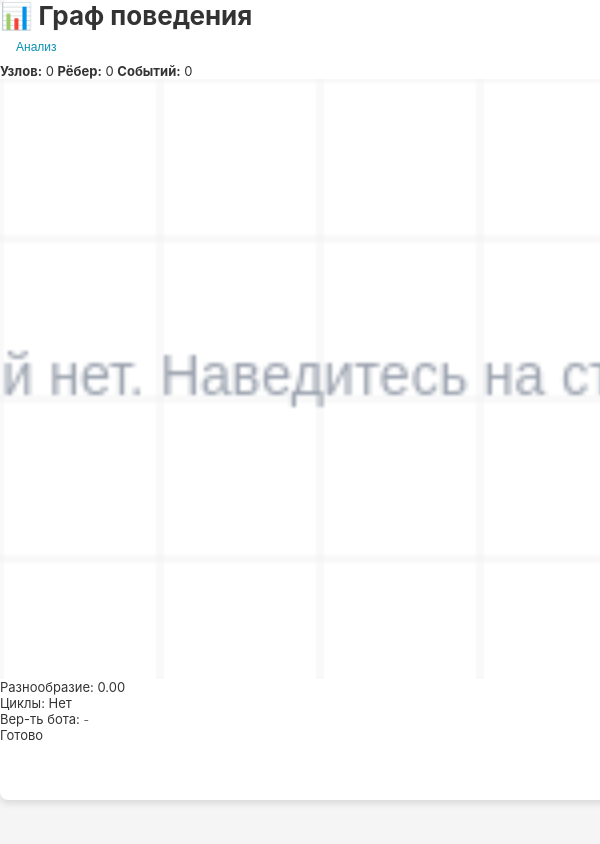
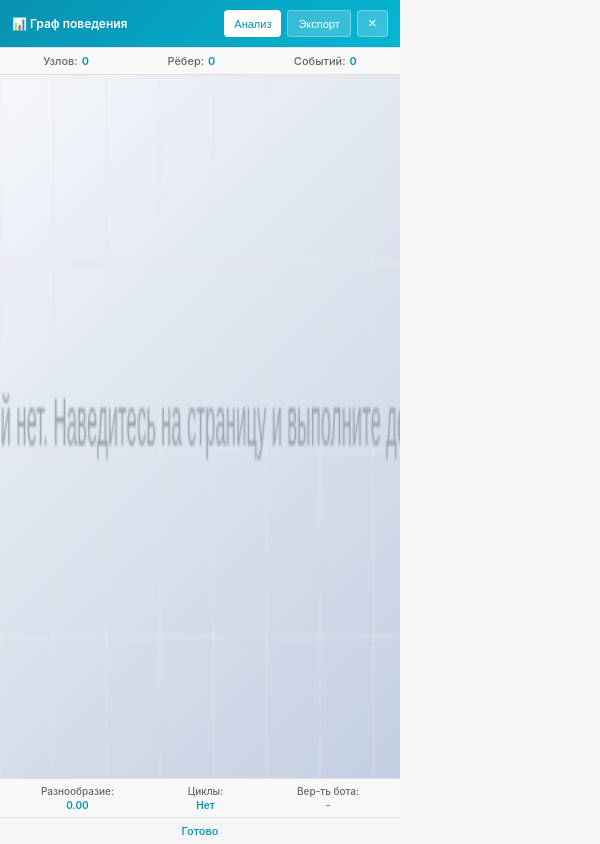
Before and after one commit to vozzhaevsn/JS_ITMO, a browser extension: page analis/src/ui/popup.html in a window 400 px wide. Shown: the top 844 px of the page, 600 px wide, since content can reach past the window. Drawn offline with Linux system fonts and the light colour scheme.

Commit message:
fix: 🎯 оптимизированные стили для компактного интерфейса (400x600px)

```diff
--- a/analis/src/ui/popup.css
+++ b/analis/src/ui/popup.css
@@ -5,55 +5,59 @@
 }
 
 html, body {
-  width: 100%;
-  height: 100%;
+  width: 400px;
+  height: 600px;
   font-family: -apple-system, BlinkMacSystemFont, 'Segoe UI', sans-serif;
-  font-size: 13px;
+  font-size: 12px;
   background: #f5f5f5;
   color: #333;
+  overflow: hidden;
 }
 
 .container {
   display: flex;
   flex-direction: column;
-  width: 1200px;
-  height: 800px;
+  width: 100%;
+  height: 100%;
   background: white;
-  border-radius: 8px;
-  box-shadow: 0 4px 6px rgba(0, 0, 0, 0.1);
 }
 
-/* Навбар */
-.navbar {
+/* Наголовок с кнопками */
+.header {
   display: flex;
   justify-content: space-between;
   align-items: center;
-  padding: 16px;
+  padding: 10px 12px;
   background: linear-gradient(135deg, #0891b2, #06b6d4);
   color: white;
-  border-radius: 8px 8px 0 0;
-  box-shadow: 0 2px 4px rgba(0, 0, 0, 0.1);
+  border-bottom: 1px solid #e0e0e0;
+  flex-shrink: 0;
 }
 
-.navbar h1 {
-  font-size: 18px;
+.header h1 {
+  font-size: 14px;
   font-weight: 600;
+  margin: 0;
 }
 
-.controls {
+.btn-group {
   display: flex;
-  gap: 8px;
+  gap: 6px;
 }
 
-/* Кнопки */
+/* Компактные кнопки */
 .btn {
-  padding: 8px 16px;
   border: none;
   border-radius: 4px;
-  font-size: 12px;
+  font-size: 11px;
   font-weight: 500;
   cursor: pointer;
-  transition: all 0.2s ease;
+  transition: all 0.15s ease;
+  white-space: nowrap;
+}
+
+.btn-small {
+  padding: 6px 10px;
 }
 
 .btn-primary {
@@ -76,190 +80,126 @@ html, body {
   background: rgba(255, 255, 255, 0.3);
 }
 
-/* Основное содержимое */
-.main-content {
+/* Компактная инфо строка */
+.info-bar {
   display: flex;
-  flex: 1;
-  gap: 12px;
-  padding: 12px;
-  overflow: hidden;
+  justify-content: space-around;
+  gap: 8px;
+  padding: 8px 12px;
+  background: #f9f9f9;
+  border-bottom: 1px solid #e0e0e0;
+  font-size: 11px;
+  flex-shrink: 0;
 }
 
-/* График */
-.graph-container {
-  flex: 1;
-  background: white;
-  border: 1px solid #e0e0e0;
-  border-radius: 6px;
-  overflow: hidden;
+.info-item {
+  display: flex;
+  align-items: center;
+  gap: 4px;
+  white-space: nowrap;
 }
 
-/* Сайдбар */
-.sidebar {
-  width: 280px;
+.info-item strong {
+  color: #666;
+  font-weight: 500;
+}
+
+.info-item span {
+  color: #0891b2;
+  font-weight: 600;
+}
+
+/* График - основной элемент */
+.graph {
+  flex: 1;
+  width: 100%;
+  background: linear-gradient(135deg, #f5f7fa 0%, #c3cfe2 100%);
+  border: none;
+  display: block;
+  margin: 0;
+  padding: 0;
+}
+
+/* Метрики в одну строку */
+.metrics-bar {
+  display: flex;
+  justify-content: space-around;
+  gap: 8px;
+  padding: 8px 12px;
+  background: #f9f9f9;
+  border-top: 1px solid #e0e0e0;
+  font-size: 10px;
+  flex-shrink: 0;
+}
+
+.metric {
   display: flex;
   flex-direction: column;
-  gap: 12px;
-  overflow-y: auto;
+  align-items: center;
+  gap: 2px;
+  min-width: 0;
 }
 
-.panel {
-  background: white;
-  border: 1px solid #e0e0e0;
-  border-radius: 6px;
-  padding: 12px;
+.metric .label {
+  color: #666;
+  font-weight: 500;
+  white-space: nowrap;
+  overflow: hidden;
+  text-overflow: ellipsis;
+  max-width: 100px;
 }
 
-.panel h3 {
-  font-size: 13px;
+.metric .value {
+  color: #0891b2;
   font-weight: 600;
-  margin-bottom: 8px;
-  color: #0891b2;
-  text-transform: uppercase;
-  letter-spacing: 0.5px;
+  white-space: nowrap;
 }
 
-.info-group {
-  display: flex;
-  justify-content: space-between;
-  align-items: center;
-  padding: 6px 0;
-  border-bottom: 1px solid #f0f0f0;
-  font-size: 12px;
+/* Статус строка */
+.status {
+  padding: 6px 12px;
+  background: #f5f5f5;
+  border-top: 1px solid #e0e0e0;
+  font-size: 11px;
+  color: #666;
+  text-align: center;
+  flex-shrink: 0;
 }
 
-.info-group:last-child {
-  border-bottom: none;
+#status {
+  color: #0891b2;
+  font-weight: 500;
 }
 
-.info-group label {
-  font-weight: 500;
-  color: #666;
+/* Мобильная отзывчивость */
+@media (max-width: 400px) {
+  html, body {
+    width: 100%;
+    height: 100vh;
+  }
+
+  .header h1 {
+    font-size: 12px;
+  }
+
+  .info-bar {
+    padding: 6px 8px;
+  }
+
+  .metrics-bar {
+    padding: 6px 8px;
+  }
 }
 
-.info-group span {
-  font-weight: 600;
-  color: #0891b2;
-}
-
-/* Классификация */
-.classification {
-  display: flex;
-  flex-direction: column;
-  gap: 8px;
-}
-
-.class-badge {
-  padding: 12px;
-  border-radius: 4px;
-  font-weight: 600;
-  text-align: center;
-  font-size: 14px;
+/* Основные цвета и эффекты */
+::selection {
+  background: #0891b2;
   color: white;
 }
 
-.class-badge.human {
-  background: #22c55e;
-}
-
-.class-badge.bot {
-  background: #ef4444;
-}
-
-.class-badge.unknown {
-  background: #6b7280;
-}
-
-.confidence-meter {
-  width: 100%;
-  height: 6px;
-  background: #e0e0e0;
-  border-radius: 3px;
-  overflow: hidden;
-}
-
-.confidence-bar {
-  height: 100%;
-  background: #0891b2;
-  width: 0%;
-  transition: width 0.3s ease;
-}
-
-#confidenceText {
-  font-size: 12px;
-  color: #666;
-  text-align: center;
-}
-
-/* Метрики */
-.metrics-list {
-  display: flex;
-  flex-direction: column;
-  gap: 4px;
-  font-size: 12px;
-}
-
-.metric-item {
-  display: flex;
-  justify-content: space-between;
-  padding: 4px 0;
-  border-bottom: 1px solid #f0f0f0;
-}
-
-/* События */
-.events-panel {
-  height: 150px;
-  border-top: 1px solid #e0e0e0;
-  padding: 12px;
-  background: white;
-  overflow: hidden;
-  display: flex;
-  flex-direction: column;
-}
-
-.events-panel h3 {
-  font-size: 12px;
-  font-weight: 600;
-  margin-bottom: 8px;
-  color: #0891b2;
-}
-
-.events-list {
-  flex: 1;
-  overflow-y: auto;
-  font-size: 11px;
-  font-family: monospace;
-  background: #f9f9f9;
-  padding: 8px;
-  border-radius: 4px;
-  color: #666;
-}
-
-.event-item {
-  padding: 2px 0;
-  color: #666;
-}
-
-.event-item.click { color: #0891b2; }
-.event-item.navigation { color: #22c55e; }
-.event-item.scroll { color: #f97316; }
-
-/* Статус-бар */
-.status-bar {
-  display: flex;
-  justify-content: space-between;
-  align-items: center;
-  padding: 8px 16px;
-  background: #f5f5f5;
-  border-top: 1px solid #e0e0e0;
-  border-radius: 0 0 8px 8px;
-  font-size: 11px;
-  color: #999;
-}
-
-/* Scrollbar */
+/* Скроллбар (если нужен) */
 ::-webkit-scrollbar {
-  width: 6px;
+  width: 4px;
 }
 
 ::-webkit-scrollbar-track {
@@ -268,7 +208,7 @@ html, body {
 
 ::-webkit-scrollbar-thumb {
   background: #ccc;
-  border-radius: 3px;
+  border-radius: 2px;
 }
 
 ::-webkit-scrollbar-thumb:hover {
```
